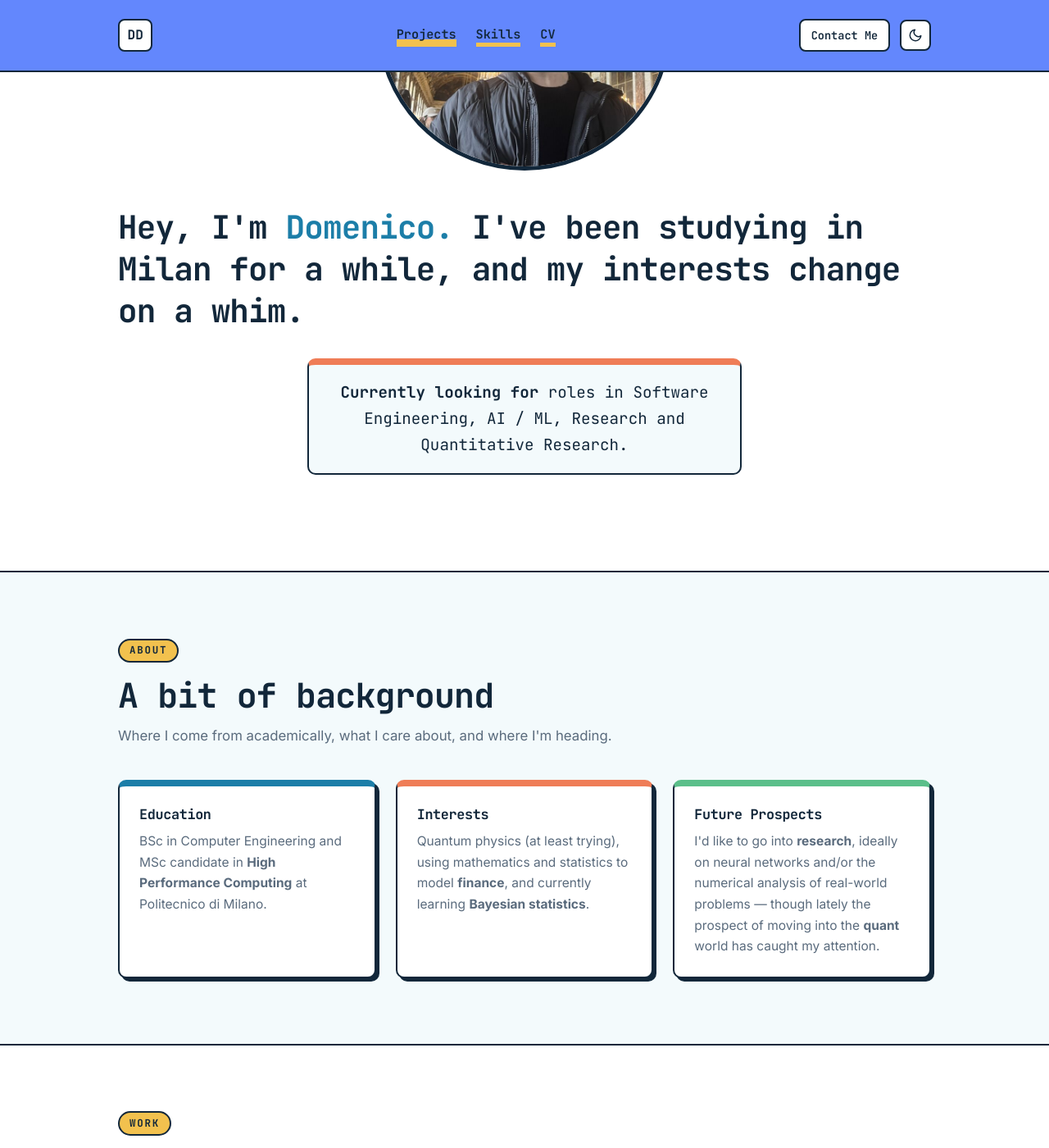
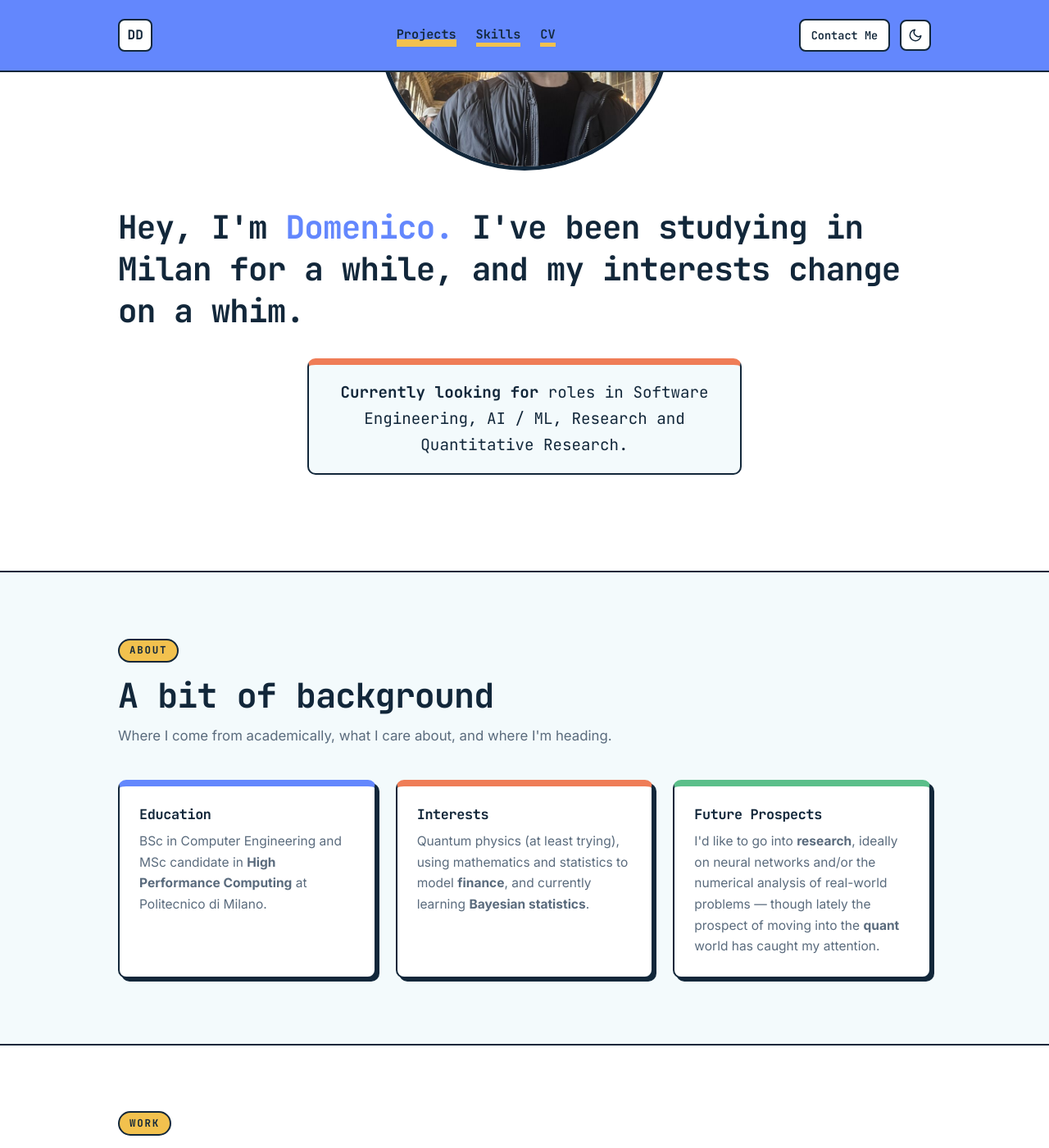
Before and after one commit to DomDegi/domdegi.github.io, a Jekyll site: the page built from index.html, in a window 1280 px wide and 1400 px high, scrolled down 328 px. Shown: the whole window at 82% size. Built offline with Jekyll 4.4.1, drawn with Linux system fonts in a browser that asks for light colours.

Commit message:
Carry the pastel blue into the accent and the closing band
The name, the CV strip's edge and its download button all follow the
accent, so pointing the accent at #6387fd covers them in one place.

Two knock-on fixes the colour forces:

- White on #6387fd is 3.27:1 and fails, so text sitting on the accent
  now uses the dark ink instead (4.66:1). That covers the primary button
  and the card footer that uses the accent as its band.
- #6387fd on white is also 3.27:1, which is fine for large headings but
  not for body links, so links take a new `--link` token: a darker step
  of the same hue at 5.16:1, and a lighter one in the dark theme.

Close the page on a deep indigo rather than the old teal, which no
longer sat well next to the blue. Text on it measures 12:1.

Co-Authored-By: Claude Opus 5 <noreply@anthropic.com>
Claude-Session: https://claude.ai/code/session_01WCARhjTm4Z9ZAweJDSffQC

```diff
--- a/assets/css/main.css
+++ b/assets/css/main.css
@@ -7,20 +7,21 @@
   --band: #6387fd;
   /* powder blue */
   --footer-band: #6387fd;
-  --band-deep: #17394d;
+  --band-deep: #1e2a63;
   --ink: #12273a;
   --text: #12273a;
   --text-muted: #5a6b7d;
   --border: #12273a;
   --border-soft: #cfe3ea;
   --card-bg: #ffffff;
-  --accent: #1c7ea8;
+  --accent: #6387fd;
+  --link: #4260e8;
   --accent-2: #ef7d57;
   --accent-3: #f2c14e;
   --accent-4: #5bbf8a;
   --accent-5: #9b8bd6;
   --on-band: #12273a;
-  --on-accent: #ffffff;
+  --on-accent: #12273a;
   --shadow: 4px 4px 0 var(--ink);
   --shadow-lg: 7px 7px 0 var(--ink);
   --header-bg: rgba(176, 224, 230, 0.92);
@@ -39,14 +40,15 @@
   --bg-alt: #132532;
   --band: #2f44a8;
   --footer-band: #8299f5;
-  --band-deep: #0a141c;
+  --band-deep: #121a3f;
   --ink: #04090d;
   --text: #e6f1f5;
   --text-muted: #9ab0bd;
   --border: #3c6579;
   --border-soft: #23404f;
   --card-bg: #162a38;
-  --accent: #79cde8;
+  --accent: #6387fd;
+  --link: #8ba4ff;
   --accent-2: #f59b7c;
   --accent-3: #f2c14e;
   --accent-4: #77d3a4;
@@ -110,7 +112,7 @@ h6 {
 }
 
 a {
-  color: var(--accent);
+  color: var(--link);
   text-decoration: none;
   transition: color 0.15s ease;
 }
```
